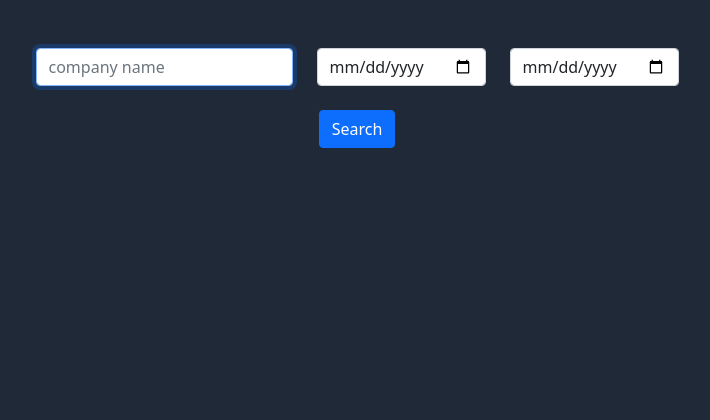
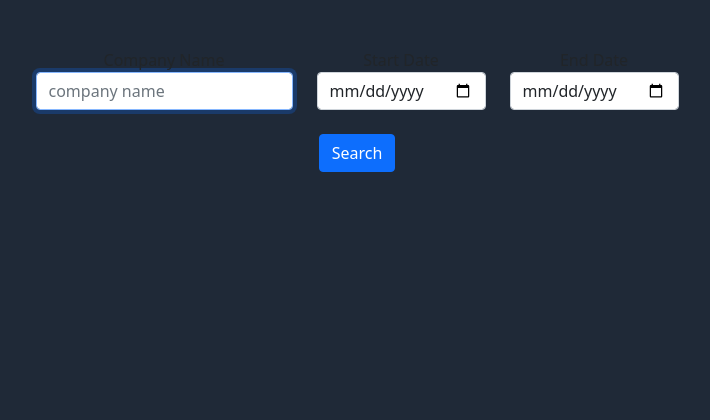
Before and after one commit to AUSTIN0022/StockX, a Flask app: template templates/report_result.html in a window 1280 px wide. Shown: the part 104-524 px from the top of the page, without its empty margins (283-993 px from the left). Run offline with Flask 3, Linux system fonts and the light colour scheme; the template is opened without the code that fills it, so the values that code supplies are empty; some libraries are stand-ins or nearby versions.

Commit message:
Update report_result.html

```diff
--- a/templates/report_result.html
+++ b/templates/report_result.html
@@ -11,12 +11,15 @@
             <form action="/report" method="post">
                 <div class="row">
                     <div class="col">
+                        <label for="company">Company Name</label>
                         <input autocomplete="off" autofocus class="form-control mx-auto w-auto" id="company" name="company" placeholder="company name" type="text">
                     </div>
                     <div class="col">
+                        <label for="start_date">Start Date</label>
                         <input autocomplete="off" autofocus class="form-control mx-auto w-auto" id="start_date" name="start_date" placeholder="Start Date" type="date">
                     </div>
                     <div class="col">
+                        <label for="end_date">End Date</label>
                         <input autocomplete="off" autofocus class="form-control mx-auto w-auto" id="end_date" name="end_date" placeholder="End Date" type="date">
                     </div>
                 </div>
```
